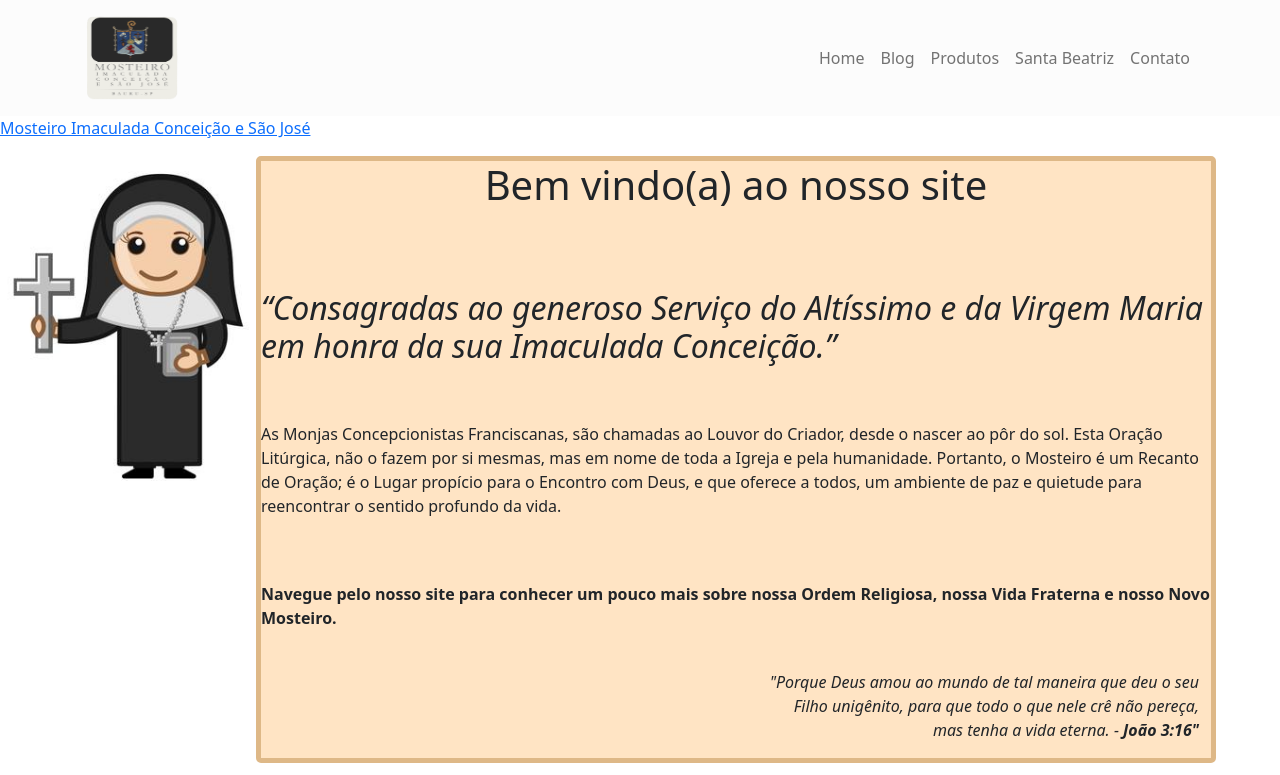
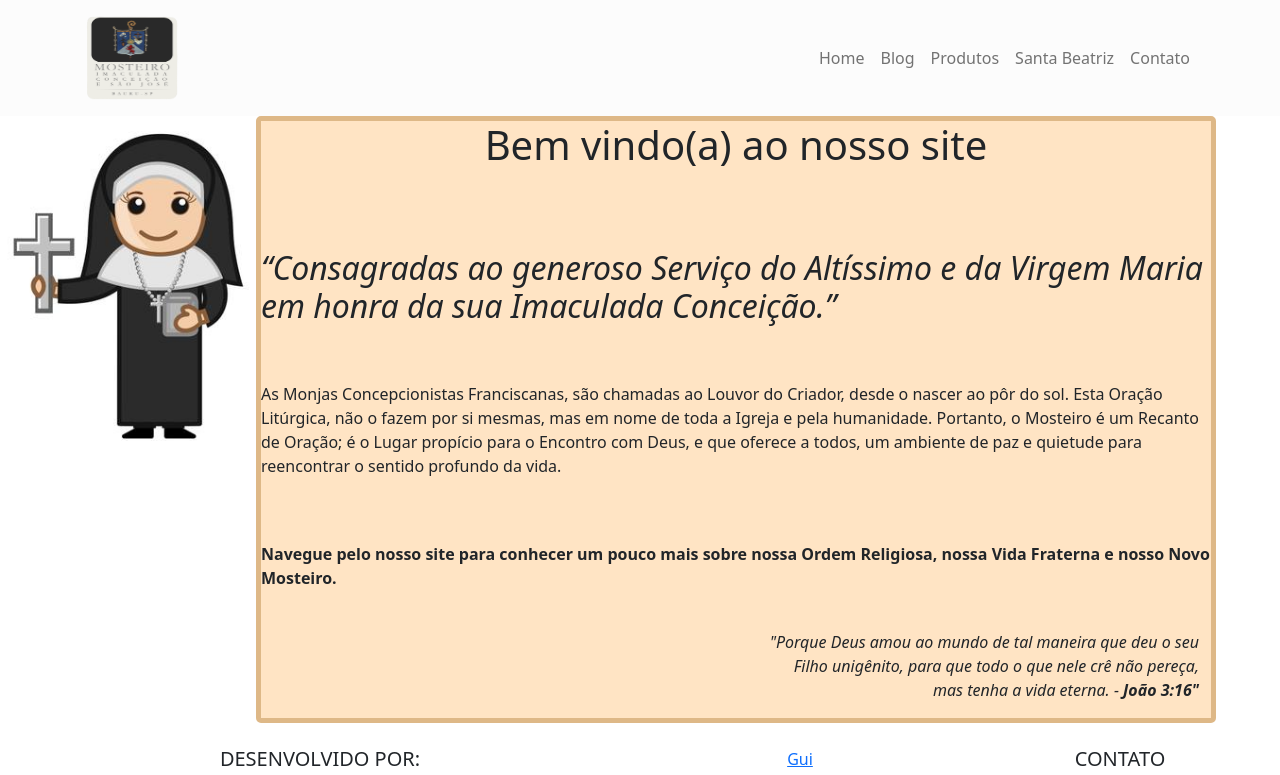
Before and after one commit to Guilherme1-jpg/Social-project, a React (Create React App) app: page /home in a window 1280 px wide. Shown: the top 775 px of the page. Built offline with nearby package versions, Linux system fonts and the light colour scheme.

Commit message:
Resolvendo Conflitos

```diff
--- a/src/product/pages/home/index.js
+++ b/src/product/pages/home/index.js
@@ -1,12 +1,10 @@
 import React from "react";
-import PgFacebook from "../../../components/pgFacebook";
 import { ContactArea, Body } from "./styled";
 import Freira from "../../../_assets/img/freirinha.jpg";
 
 const Home = () => {
   return (
     <>
-      <PgFacebook />
       <body class="col-md-12">
         <div justify-content="center">
           <img
```
